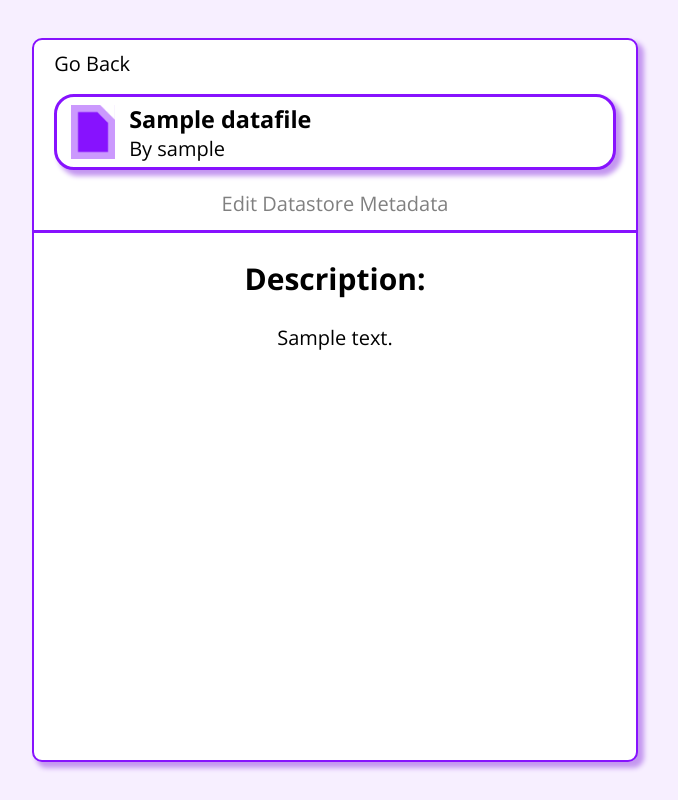
After one commit to Miv2nir/diploma2425, a Django app: page /datastore/00000000-0000-0000-0000-000000000001/ in a window 1280 px wide. The commit adds this page. Shown: the whole page, without its empty margins (305-983 px from the left). Run offline with Django 5.2, Linux system fonts and the light colour scheme; a user stored in the database is signed in; tables that the repository leaves empty hold one stand-in row (values such as "Sample post").

Commit message:
datastore item page

```diff
--- a/timesite/backend/templates/backend/datastore.html
+++ b/timesite/backend/templates/backend/datastore.html
@@ -51,7 +51,7 @@
             <br>
             <!--div style="display: flex; flex-wrap: wrap; align-items: flex-start;"-->
             {% for i in lookup %}
-            <a>
+            <a href="{{i.id}}/">
                 <div class="project-item">
                     <img src="{% static 'data_icon.png' %}" class="data-icon">
                     <div style="text-align: start;">
--- /dev/null
+++ b/timesite/backend/templates/backend/datastore_item.html
@@ -0,0 +1,37 @@
+<!DOCTYPE html>
+<html lang="en">
+
+<head>
+  {% load static %}
+  {% load filters %}
+  <link rel="stylesheet" href="{% static 'style.css' %}" />
+  <!-- font import -->
+  <link rel="preconnect" href="https://fonts.googleapis.com" />
+  <link rel="preconnect" href="https://fonts.gstatic.com" crossorigin />
+  <link href="https://fonts.googleapis.com/css2?family=Open+Sans:ital,wght@0,300..800;1,300..800&display=swap"
+    rel="stylesheet" />
+</head>
+
+<body>
+    <span class="home-main-container">
+                <!--div style="min-width: 0.1rem; background-color: var(--border-color);"></div-->
+                <div class="home-container half">
+                    <a href="../"  class="fancy-underline back-text">Go Back</a>
+                    <!--h1>{{user}}'s Profile Page</h1-->
+                    <br>
+                    <br>
+                    <div class="datastore-item">
+                        <img src="{% static 'data_icon.png' %}" class="data-icon">
+                        <div style="text-align: start;">
+                            <h3 style="margin-bottom: 0; margin-top: 0;">{{item.name}}</h3>
+                            By {{item.user}}
+                        </div>
+                    </div>
+                    <a href="metadata_edit/" class="fancy-underline subtitle">Edit Datastore Metadata</a>
+                    <div class="hr"></div>
+
+                <h2>Description:</h2>
+                <p>{{item.description}}</p>
+                </div>
+    </span>
+</body>
--- a/timesite/backend/views.py
+++ b/timesite/backend/views.py
@@ -252,8 +252,15 @@ def datastore(request):
             data_obj.file.name=str(data_obj.id)+'.'+extension
             form.save()
             #data_obj.save()
-
     #GET
     form=forms.DataFileForm()
     lookup=models.DataFile.objects.filter(user=request.user)
     return render(request,'backend/datastore.html',{'user':request.user,'form':form,'lookup':lookup})
+
+def datastore_edit(request,id):
+    data_obj=models.DataFile.objects.get(pk=id)
+    if data_obj.user != request.user:
+        #unauthorized
+        raise PermissionDenied()
+
+    return render(request,'backend/datastore_item.html',{'user':request.user,'item':data_obj})
--- a/timesite/timesite/urls.py
+++ b/timesite/timesite/urls.py
@@ -42,6 +42,7 @@ urlpatterns = [
     path('projects/<uuid:id>/', views.project_item, name='project_item'),
     path('projects/<uuid:id>/metadata_edit/', views.project_item_edit, name='project_item_edit'),
     path('datastore/', views.datastore, name='datastore'),
+    path('datastore/<uuid:id>/', views.datastore_edit, name='datastore_edit'),
     path('logout/', views.logout_user, name='logout'),
     #api stuff
     path('api/project/<uuid:id>/',api_views.get_project),
```
